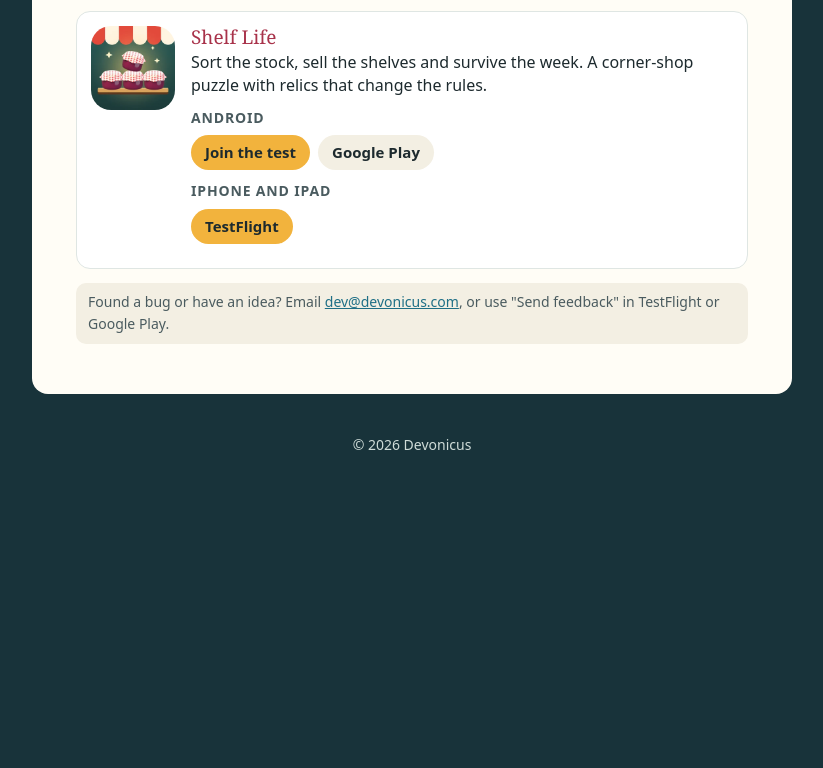
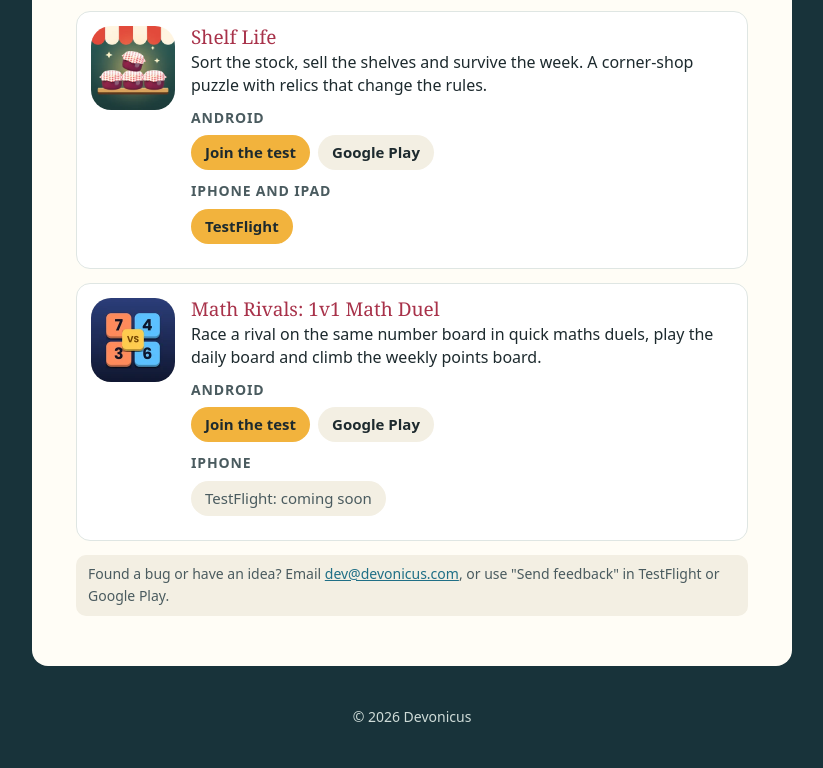
Before and after one commit to devonicus/devonicus.github.io, a plain HTML site: page testers/index.html in a window 1280 px wide. Shown: the part 790-1558 px from the top of the page, without its empty margins (228-1051 px from the left). Before the commit the page ends 1286 px from the top, so only its background shows below. Drawn offline with Linux system fonts and the light colour scheme.

Commit message:
Math Rivals on the games page and the testers page (Android test and Google Play; TestFlight to follow)

```diff
--- a/testers/index.html
+++ b/testers/index.html
@@ -21,6 +21,7 @@
     .links { display: flex; flex-wrap: wrap; gap: 8px; align-items: center; }
     .links a { font-size: 15px; line-height: 1; padding: 10px 14px; border-radius: 999px; background: var(--brass); color: var(--ink); text-decoration: none; font-weight: 700; white-space: nowrap; }
     .links a.second { background: #f3efe3; }
+    .links span { font-size: 15px; line-height: 1; padding: 10px 14px; border-radius: 999px; background: #f3efe3; color: var(--ink-soft); white-space: nowrap; }
     .links a:hover, .links a:focus-visible { filter: brightness(1.05); text-decoration: underline; }
     .steps { font-size: 15px; line-height: 1.5; color: var(--ink-soft); padding-left: 20px; margin: 6px 0 18px; }
     .note { font-size: 14px; color: var(--ink-soft); background: #f3efe3; padding: 8px 12px; border-radius: 10px; }
@@ -88,6 +89,26 @@
           </div>
         </div>
       </article>
+      <article class="game">
+        <img src="../img/math-rivals.webp" alt="" width="84" height="84">
+        <div>
+          <h3>Math Rivals: 1v1 Math Duel</h3>
+          <p>Race a rival on the same number board in quick maths duels, play the daily board and climb the weekly points board.</p>
+          <div class="platform">
+            <h4>Android</h4>
+            <div class="links">
+              <a href="https://play.google.com/apps/testing/com.devonicus.mathrivals">Join the test</a>
+              <a class="second" href="https://play.google.com/store/apps/details?id=com.devonicus.mathrivals">Google Play</a>
+            </div>
+          </div>
+          <div class="platform">
+            <h4>iPhone</h4>
+            <div class="links">
+              <span>TestFlight: coming soon</span>
+            </div>
+          </div>
+        </div>
+      </article>
     </div>
 
     <p class="note">Found a bug or have an idea? Email <a href="mailto:dev@devonicus.com">dev@devonicus.com</a>, or use "Send feedback" in TestFlight or Google Play.</p>
```
Also changed, not shown: index2.html (+13 -0 lines), img/math-rivals.webp (added).
